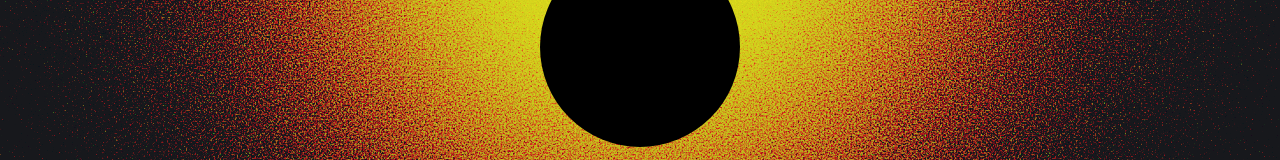
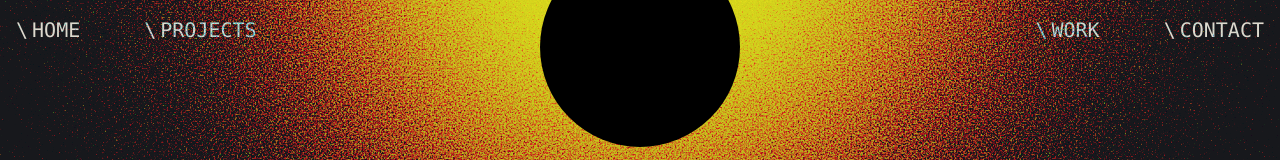
Before and after one commit to jaxendutta/portfolio-v2, a Next.js app: page / in a window 1280 px wide. Shown: the top 160 px of the page. Built offline with nearby package versions, Linux system fonts and the light colour scheme; a web font is replaced by a local one.

Commit message:
refactor: Update Home component structure and enhance Navbar functionality with scroll tracking

```diff
--- a/src/app/page.tsx
+++ b/src/app/page.tsx
@@ -8,8 +8,9 @@
 
 export default function Home() {
     return (
+        <>
+            <Navbar />
             <main className="flex flex-col items-center justify-center relative">
-            <Navbar />
                 <ThemeSwitch />
                 <HeroSection />
 
@@ -24,5 +25,6 @@
                     </h2>
                 </div>
             </main>
+        </>
     );
 }
--- a/src/components/navigation/Navbar.tsx
+++ b/src/components/navigation/Navbar.tsx
@@ -1,63 +1,104 @@
 // src/components/navigation/Navbar.tsx
 "use client";
 
+import { useState, useEffect } from "react";
+import Link from "next/link";
 import { motion } from "framer-motion";
-import Link from "next/link";
+import { usePathname } from "next/navigation";
+
+// Define nav link type with proper typing
+type NavLinkType = {
+    name: string;
+    href: string;
+    section: string;
+};
+
+// Navigation data
+const navLinks: NavLinkType[] = [
+    { name: "HOME", href: "#main", section: "main" },
+    { name: "PROJECTS", href: "#projects", section: "projects" },
+    { name: "WORK", href: "#work", section: "work" },
+    { name: "CONTACT", href: "#contact", section: "contact" },
+];
 
 export default function Navbar() {
+    const pathname = usePathname();
+
+    // Track scroll position to highlight active section
+    useEffect(() => {
+        const handleScroll = () => {
+            const currentPosition = window.scrollY + window.innerHeight / 3;
+
+            // Find the active section
+            for (const link of navLinks) {
+                const element = document.getElementById(link.section);
+                if (!element) continue;
+
+                const { top, bottom } = element.getBoundingClientRect();
+                const sectionTop = top + window.scrollY;
+                const sectionBottom = bottom + window.scrollY;
+
+                if (
+                    currentPosition >= sectionTop &&
+                    currentPosition <= sectionBottom
+                ) {
+                    break;
+                }
+            }
+        };
+
+        window.addEventListener("scroll", handleScroll, { passive: true });
+        handleScroll(); // Check immediately
+
+        return () => window.removeEventListener("scroll", handleScroll);
+    }, [pathname]); // Re-run when page changes
+
+    // Split links for layout
+    const linkLength = navLinks.length / 2;
+    const leftLinks = navLinks.slice(0, linkLength);
+    const rightLinks = navLinks.slice(linkLength);
+
     return (
-        <div className="flex flex-row-reverse fixed w-screen transform translate-x-0 translate-y-0 z-50 mix-blend-difference">
-            <menu className="flex list-none p-0 m-5 gap-10 font-majorMono text-xl w-full">
-                <li>
-                    <Link
-                        href="#main"
-                        className="text-[#F4F1EA] no-underline mix-blend-difference group"
-                    >
-                        HOME
-                        <motion.span
-                            className="block w-0 h-0.5 bg-[#D7482F] transition-all duration-200"
-                            whileHover={{ width: "100%" }}
-                        />
-                    </Link>
-                </li>
-                <li>
-                    <Link
-                        href="#projects"
-                        className="text-[#F4F1EA] no-underline mix-blend-difference group"
-                    >
-                        PROJECTS
-                        <motion.span
-                            className="block w-0 h-0.5 bg-[#D7482F] transition-all duration-200"
-                            whileHover={{ width: "100%" }}
-                        />
-                    </Link>
-                </li>
-                <li className="flex-1"></li>
-                <li>
-                    <Link
-                        href="#work"
-                        className="text-[#F4F1EA] no-underline mix-blend-difference group"
-                    >
-                        WORK
-                        <motion.span
-                            className="block w-0 h-0.5 bg-[#D7482F] transition-all duration-200"
-                            whileHover={{ width: "100%" }}
-                        />
-                    </Link>
-                </li>
-                <li>
-                    <Link
-                        href="#contact"
-                        className="text-[#F4F1EA] no-underline mix-blend-difference group"
-                    >
-                        CONTACT
-                        <motion.span
-                            className="block w-0 h-0.5 bg-[#D7482F] transition-all duration-200"
-                            whileHover={{ width: "100%" }}
-                        />
-                    </Link>
-                </li>
-            </menu>
+        <div className="flex justify-between p-4 w-full fixed z-50 mix-blend-difference">
+            {[leftLinks, rightLinks].map((links, index) => (
+                <div key={index} className={`flex gap-[5vw]`}>
+                    {links.map((link) => (
+                        <NavLink key={link.name} {...link} />
+                    ))}
+                </div>
+            ))}
         </div>
     );
 }
+
+// NavLink component with proper hover effects
+function NavLink(link: NavLinkType) {
+    // Hover state for custom effects that can't be done with Tailwind alone
+    const [isHovered, setIsHovered] = useState(false);
+
+    return (
+        <Link
+            href={link.href}
+            className={`flex items-center gap-1 relative transition-colors duration-200
+                         font-heading text-md md:text-lg lg:text-xl`}
+            onMouseEnter={() => setIsHovered(true)}
+            onMouseLeave={() => setIsHovered(false)}
+        >
+            {/* Prefix symbol that changes on hover (similar to original site) */}
+            <span className="transition-opacity duration-200">
+                {isHovered ? ">" : "\\"}
+            </span>
+
+            {/* Link text */}
+            {link.name}
+
+            {/* Underline indicator ONLY for hover state, not active state */}
+            <motion.div
+                className="absolute bottom-0 left-0 h-0.5 bg-[#D7482F]"
+                initial={{ width: "0%" }}
+                animate={{ width: isHovered ? "100%" : "0%" }}
+                transition={{ duration: 0.2 }}
+            />
+        </Link>
+    );
+}
--- a/src/components/ui/RotatingButton.tsx
+++ b/src/components/ui/RotatingButton.tsx
@@ -1,3 +1,4 @@
+// src/components/ui/RotatingButton.tsx
 "use client";
 
 import React, { ReactNode, useEffect, useRef, useState } from "react";
```
Lines whose indentation alone changed are shown as unchanged.
